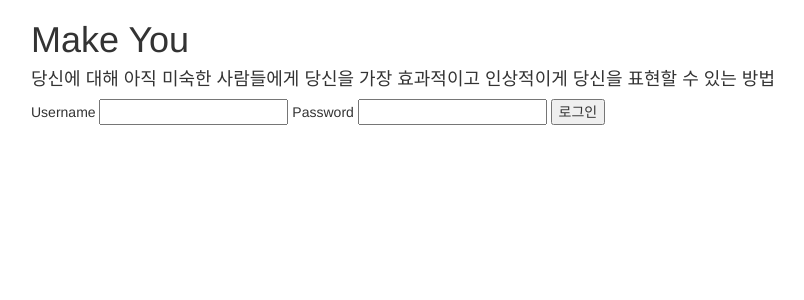
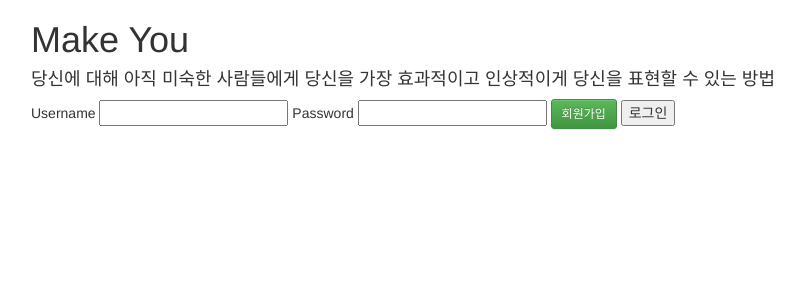
Before and after one commit to SHEJHEE/make_you, a Django app: a page that uses han/templates/main_page.html in a window 1280 px wide. Shown: the top 300 px of the page, without its empty margins (54-858 px from the left). Run offline with Django 3.2, Linux system fonts and the light colour scheme; some libraries are stand-ins or nearby versions.

Commit message:
change join button

```diff
--- a/han/templates/main_page.html
+++ b/han/templates/main_page.html
@@ -18,6 +18,7 @@
         {% csrf_token %}
         Username <input type="text">
         Password <input type="password">
+        <a href="{%url 'agree_page'%}" class = "btn btn-success btn-sm">회원가입</a>
         <input type="submit" value="로그인">
     </form>
 
```
